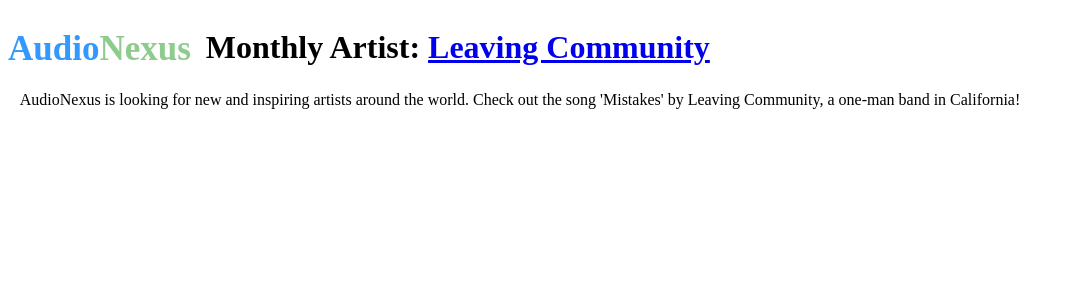
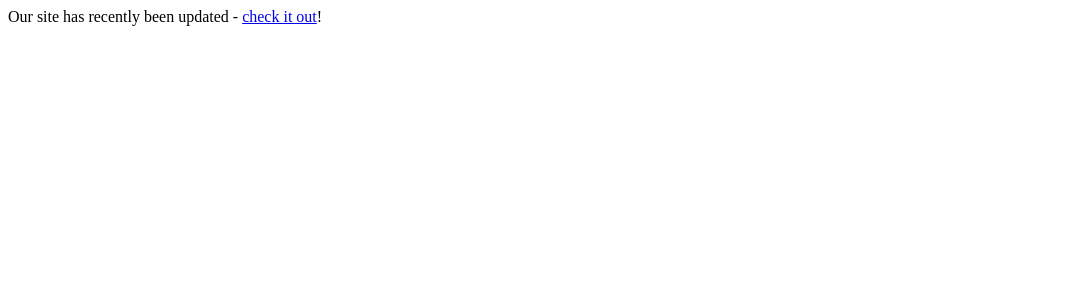
Before and after one commit to joshuabeck24/370Assignment2, a PHP site: page /Newsletters/ANNews.html in a window 1280 px wide. Shown: the top 300 px of the page, without its empty margins (0-1074 px from the left). Run offline with PHP 8.4, Linux system fonts and the light colour scheme.

Commit message:
Working MVC

```diff
--- a/Assign2/DataFiles/members.csv
+++ b/Assign2/DataFiles/members.csv
@@ -1,2 +1,4 @@
 Tony,Gregory,m.a.gregory1@eagle.clarion.edu
 josh,beck,joshbeck24@gmail.com
+hsdf,Sdf,j.g.beck@eagle.clarion.edu
+Jon,ODonnell,jon.odonnell@gmail.com
--- a/Assign2/Newsletters/ANNews.html
+++ b/Assign2/Newsletters/ANNews.html
@@ -1,32 +1,6 @@
 <html>
-<head>
-    <style>
-        .logoText
-        {
-            //font-family:Modeno;
-            float:left;
-            //margin-top:25px;
-            margin-right:15px;
-            font-size:35px;
-        }
-        .tclb{color:#3399FF;}
-        .tclg{color:#8ECC8E;}
-        @font-face
-        {
-            font-family: Modeno;
-            src: url(../css/fonts/Modeno_Font.ttf);
-        }
-    </style>
-</head>
-<body style="text-align:center; width:80%;">
-    <div style="margin: 0px auto;">
-        <!-- <img style="float:left;" width="80" alt="Logo" src="cisprod.clarion.edu/~s_jgbeck/images/logo.png"/> -->
-        <h1 style="float:left; "><span class="logoText"><span style="color:#3399FF;">Audio</span><span style="color:#8ECC8E;">Nexus</span></span> Monthly Artist: <a href='https://sounclassdcloud.com/leaving-community/mistakes'> Leaving Community</a></h1>
-    </div>
-    <br/><br/>
-    <p style="clear:both;">
-    AudioNexus is looking for new and inspiring artists around the world. Check out the song 'Mistakes' by
-    Leaving Community, a one-man band in California!
-    </p>
+<head><title>News to Use</title></head>
+<body>
+	<p>Our site has recently been updated - <a href="/">check it out</a>!</p>
 </body>
 </html>
--- a/Assign2/Quote/quotes.txt
+++ b/Assign2/Quote/quotes.txt
@@ -1,3 +1,3 @@
-Good music is good no matter what kind of music it is. - Miles Davis
-Good music comes out of people playing together, knowing what they want to do and going for it. You have to sweat over it and bug it to death. You can't do it by pushing buttons and watching a TV screen. - Keith Richards
-One always has to remember these days where the garbage pail is, because it's so easy to make sounds, and to put sounds together into something that appears to be music, but it's just as hard as it always was to make good music. - Robert Moog
+Real web developers type HTML in Assembly
+HTTP 404A - The file was found, but let's pretend it wasn't, shall we?
+HTTP 500A - It appears the person who wrote this site didn't cover the case you exercised. Better luck next time!
--- a/Assign2/controller/controller.php
+++ b/Assign2/controller/controller.php
@@ -20,7 +20,7 @@
       case 'EmailSend':
           include '../view/ANEmailsend.php';
           break;
-      case 'FileUpload':
+      case 'FileManagement':
           include '../view/ANFileUpload.php';
           break;
       case 'Ideas':
@@ -35,8 +35,9 @@
       case 'ProcessRegisterMember':
           include '../view/ANProcessRegisterMember.php';
           break;
-      case 'Signin':
+      case 'SignIn':
           include '../view/ANSignup.php';
+		      break;
       case 'UnderConstruction':
           include '../view/ANUnderConstruction.php';
           break;
--- a/Assign2/view/ANFileupload.php
+++ b/Assign2/view/ANFileupload.php
@@ -44,7 +44,7 @@
             <div >
                <form style=" margin: 0;
                               text-align: center;"
-                      enctype="multipart/form-data" action="processFileUpload.php" method="post">
+                      enctype="multipart/form-data" action="controller.php?action=ProcessFileUpload" method="post">
                     <div style="padding-left:30%;" class=" pull-left divInJumbo">Newsletter(.html)</div><input class="pull-left center-block" name="userfile" type="file" /> <br/><br/>
                     <input style="clear:both;" class="btn btn-success" type="submit" value="Upload Newsletter" /> <br/>
                </form>
@@ -55,7 +55,7 @@
                <hr style="border-color: black;"/>
                <form style=" margin: 0;
                               text-align: center;"
-                      enctype="multipart/form-data" action="processFileUpload.php" method="post">
+                      enctype="multipart/form-data" action="controller.php?action=ProcessFileUpload" method="post">
                     <div style="padding-left:31%;" class=" pull-left divInJumbo">Quote File(.txt)</div><input class="pull-left center-block" name="userfile" type="file" /> <br/><br/>
                     <input style="clear:both;" class="btn btn-success" type="submit" value="Upload Quote File" /> <br/>
                </form>
@@ -67,7 +67,7 @@
                <hr style="border-color: black;"/>
                <form style=" margin: 0;
                               text-align: center;"
-                      enctype="multipart/form-data" action="ProcessFileUpload" method="post">
+                      enctype="multipart/form-data" action="controller.php?action=ProcessFileUpload" method="post">
                     <div style="padding-left:19%;" class=" pull-left divInJumbo">Home Page Images(.jpg, .png, .gif)</div><input class="pull-left center-block" name="userfile" type="file" /> <br/><br/>
                     <input style="clear:both;" class="btn btn-success" type="submit" value="Upload Image" /> <br/>
                </form>
```
Also changed, not shown: Assign2/nbproject/private/private.xml (+2 -7 lines), Assign2/HomepageImages/5-good-image 1300 by 100.jpg (added).
